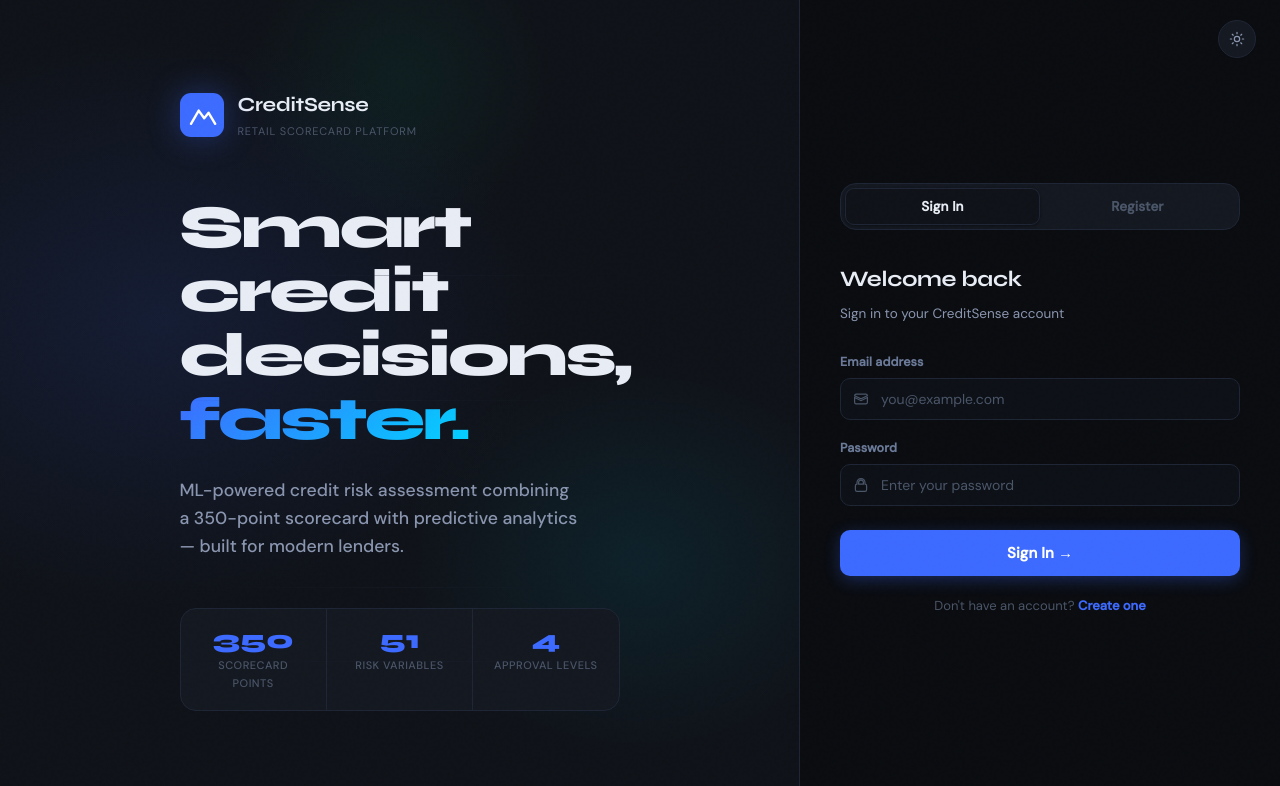
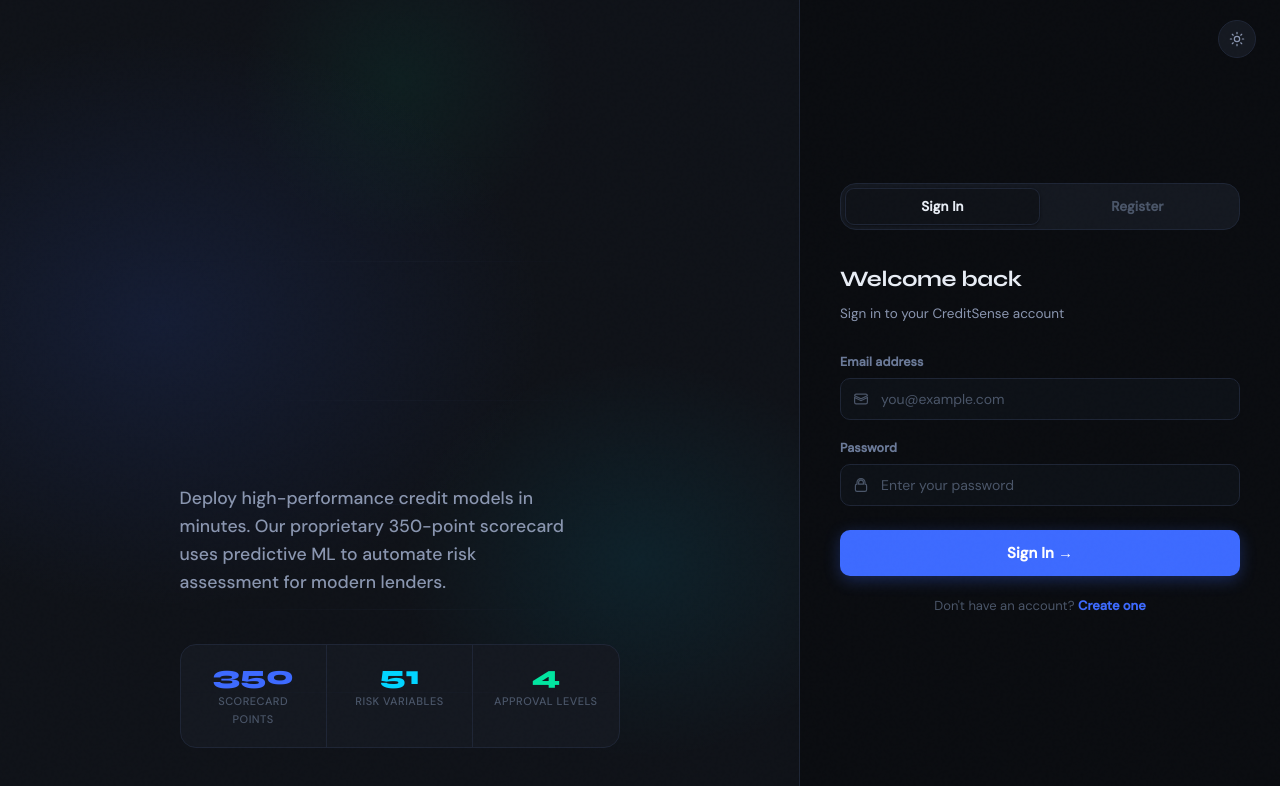
Before and after one commit to donamndl/default-prediction-app, a React (Vite) app in the folder frontend/: page /login in a window 1280 px wide. Shown: the top 786 px of the page. Built offline with nearby package versions, Linux system fonts and the light colour scheme.

Commit message:
Updated authentication file for Form

```diff
--- a/frontend/src/pages/AuthPage.jsx
+++ b/frontend/src/pages/AuthPage.jsx
@@ -1,4 +1,5 @@
 import React, { useState } from 'react'
+import { useNavigate } from 'react-router-dom'
 import { useAuth } from '../context/AuthContext'
 import { useTheme } from '../App'
 
@@ -24,6 +25,7 @@
 /* ─── Login Form ───────────────────────────────────────────────────── */
 const LoginForm = ({ onSwitch }) => {
   const { login } = useAuth()
+  const navigate = useNavigate()
   const [email, setEmail]       = useState('')
   const [password, setPassword] = useState('')
   const [errors, setErrors]     = useState({})
@@ -47,7 +49,7 @@
     setLoading(true)
     try {
       await login({ email, password })
-      // AuthContext updates user → App re-renders → redirect handled by route
+      navigate('/', { replace: true })   // ← navigate to form after login
     } catch (err) {
       setApiError(err?.response?.data?.message || 'Invalid email or password')
     } finally {
@@ -116,6 +118,7 @@
 /* ─── Register Form ────────────────────────────────────────────────── */
 const RegisterForm = ({ onSwitch }) => {
   const { register } = useAuth()
+  const navigate = useNavigate()
   const [name, setName]         = useState('')
   const [email, setEmail]       = useState('')
   const [password, setPassword] = useState('')
@@ -145,6 +148,7 @@
     setLoading(true)
     try {
       await register({ name, email, password })
+      navigate('/', { replace: true })   // ← navigate to form after register
     } catch (err) {
       setApiError(err?.response?.data?.message || 'Registration failed. Please try again.')
     } finally {
@@ -287,15 +291,15 @@
       {/* Left panel — branding */}
       <div className="auth-left">
         <div className="auth-left-content">
-          <div className="auth-brand">
+          <div className="auth-brand animate-fade-in">
             <div className="auth-brand-logo">
               <svg viewBox="0 0 40 40" fill="none">
-                <rect width="40" height="40" rx="10" fill="url(#authLogoGrad)"/>
-                <path d="M10 28l7-12 5 7 4-5 6 10" stroke="white" strokeWidth="2.2" strokeLinecap="round" strokeLinejoin="round"/>
+                <rect width="40" height="40" rx="10" fill="url(#authLogoGrad)" />
+                <path d="M10 28l7-12 5 7 4-5 6 10" stroke="white" strokeWidth="2.2" strokeLinecap="round" strokeLinejoin="round" />
                 <defs>
                   <linearGradient id="authLogoGrad" x1="0" y1="0" x2="40" y2="40">
-                    <stop offset="0%" stopColor="#3d6aff"/>
-                    <stop offset="100%" stopColor="#00d4ff"/>
+                    <stop offset="0%" stopColor="#3d6aff" />
+                    <stop offset="100%" stopColor="#00d4ff" />
                   </linearGradient>
                 </defs>
               </svg>
@@ -307,24 +311,41 @@
           </div>
 
           <div className="auth-hero">
-            <h1 className="auth-hero-title">
-              Smart credit<br />
-              decisions,<br />
-              <span className="auth-hero-accent">faster.</span>
+            <div className="animate-fade-in" style={{
+              display: 'inline-block',
+              padding: '4px 12px',
+              borderRadius: '20px',
+              background: 'rgba(61, 106, 255, 0.1)',
+              color: 'var(--accent-blue)',
+              fontSize: '11px',
+              fontWeight: '700',
+              marginBottom: '16px',
+              border: '1px solid rgba(61, 106, 255, 0.2)',
+              letterSpacing: '0.5px',
+              textTransform: 'uppercase'
+            }}>
+              ✨ v2.4 AI Risk Engine Live
+            </div>
+
+            <h1 className="auth-hero-title animate-slide-up">
+              Precision lending. <br />
+              Smart <span className="auth-hero-accent">decisions.</span>
             </h1>
-            <p className="auth-hero-desc">
-              ML-powered credit risk assessment combining a 350-point scorecard with predictive analytics — built for modern lenders.
+
+            <p className="auth-hero-desc animate-slide-up" style={{ animationDelay: '100ms' }}>
+              Deploy high-performance credit models in minutes. Our proprietary 350-point
+              scorecard uses predictive ML to automate risk assessment for modern lenders.
             </p>
           </div>
 
-          <div className="auth-stats">
+          <div className="auth-stats stagger">
             {[
-              { value: '350', label: 'Scorecard Points' },
-              { value: '51',  label: 'Risk Variables'   },
-              { value: '4',   label: 'Approval Levels'  },
-            ].map(s => (
+              { value: '350', label: 'Scorecard Points', color: 'var(--accent-blue)' },
+              { value: '51', label: 'Risk Variables', color: 'var(--accent-cyan)' },
+              { value: '4', label: 'Approval Levels', color: 'var(--accent-green)' },
+            ].map((s, i) => (
               <div key={s.label} className="auth-stat">
-                <div className="auth-stat-value">{s.value}</div>
+                <div className="auth-stat-value" style={{ color: s.color }}>{s.value}</div>
                 <div className="auth-stat-label">{s.label}</div>
               </div>
             ))}
```
